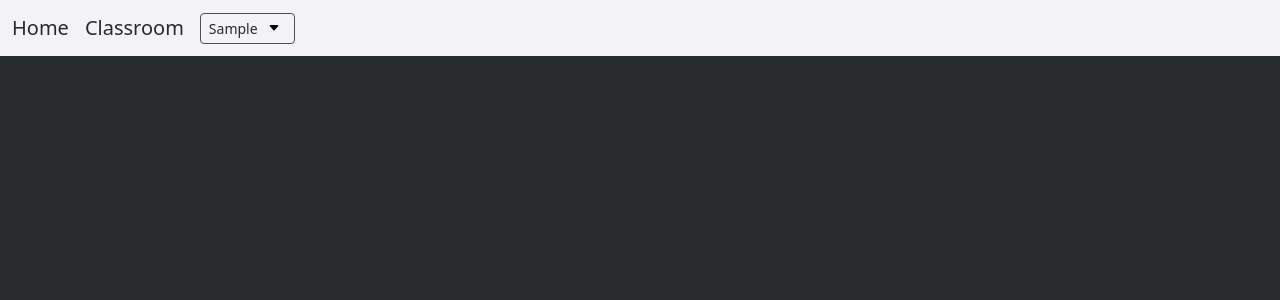
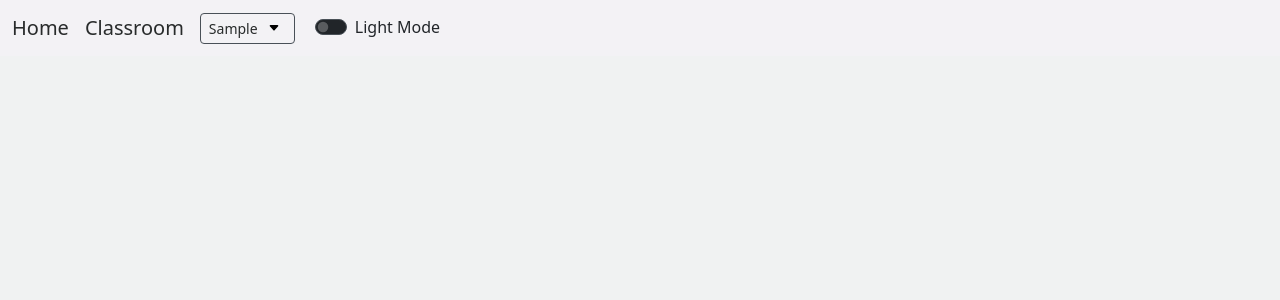
Before and after one commit to Bluesteel30/googleclassroom-canvas-unifier, a Flask app: template templates/canvas.html in a window 1280 px wide. Shown: the top 300 px of the page. Run offline with Flask 3, Linux system fonts and the light colour scheme; the template is opened without the code that fills it: most values are stand-ins (such as "Sample title", 1, 10 or a date in 2020); parts of the project's set-up code (start-up, migrations or seed data) failed here and were passed over.

Commit message:
Modified html templates to include a toggle and handle the background change

```diff
--- a/templates/canvas.html
+++ b/templates/canvas.html
@@ -8,16 +8,19 @@
     <link rel="stylesheet" href="{{ url_for('static', filename='style.css') }}">
     <link href="https://cdn.jsdelivr.net/npm/bootstrap@5.3.7/dist/css/bootstrap.min.css" rel="stylesheet" integrity="sha384-LN+7fdVzj6u52u30Kp6M/trliBMCMKTyK833zpbD+pXdCLuTusPj697FH4R/5mcr" crossorigin="anonymous">
 </head>
-
+{% if light == "off" %}
 <body style="background-color:#282b2b;">
+  {% else %}
+<body style="background-color:#f0f2f2;">
+{% endif %}
   <!--This handles the creation of the website header with links back to the homepage and the classroom only section.-->
   <div class="mb-4">
   <nav class="navbar fixed-top" style="background-color: #f3f2f5;" data-bs-theme="dark">
   <div class="container-fluid justify-content-start">
   <a class="navbar-brand" href="/" role="link" style="color: #282b2b;">Home</a>
   <a class="navbar-brand" href="/classroom" role="link" style="color: #282b2b;">Classroom</a>
+
   <div class="dropdown">
-
     <!-- This creates a dropdown menu for the user to filter which course they see-->
     <form method="POST" action="/canvas">
     <select class="form-select form-select-sm custom-select" name="course" aria-label="Filter By Class" style="background-color: #f3f2f5;color: #282b2b;" onchange="this.form.submit()">
@@ -40,8 +43,15 @@
         {% endfor %}
       {% endif %}
     </select>
+
     </form>
 
+  </div>
+  <div class="form-check form-switch" style = "margin-left: 20px;">
+    <form method="POST" action="/toggle-theme">
+      <input class="form-check-input" type="checkbox" role="switch" id="flexSwitchCheckChecked" {% if light == "on" %} checked {% endif %} name = "light_mode" value = "on" onchange="this.form.submit()">
+      <label class="form-check-label" for="flexSwitchCheckDefault">Light Mode</label>
+    </form>
   </div>
 
     </div>
```
Also changed, not shown: templates/classroom.html (+13 -3 lines), templates/unified.html (+10 -1 lines). Lines whose indentation alone changed are shown as unchanged.
